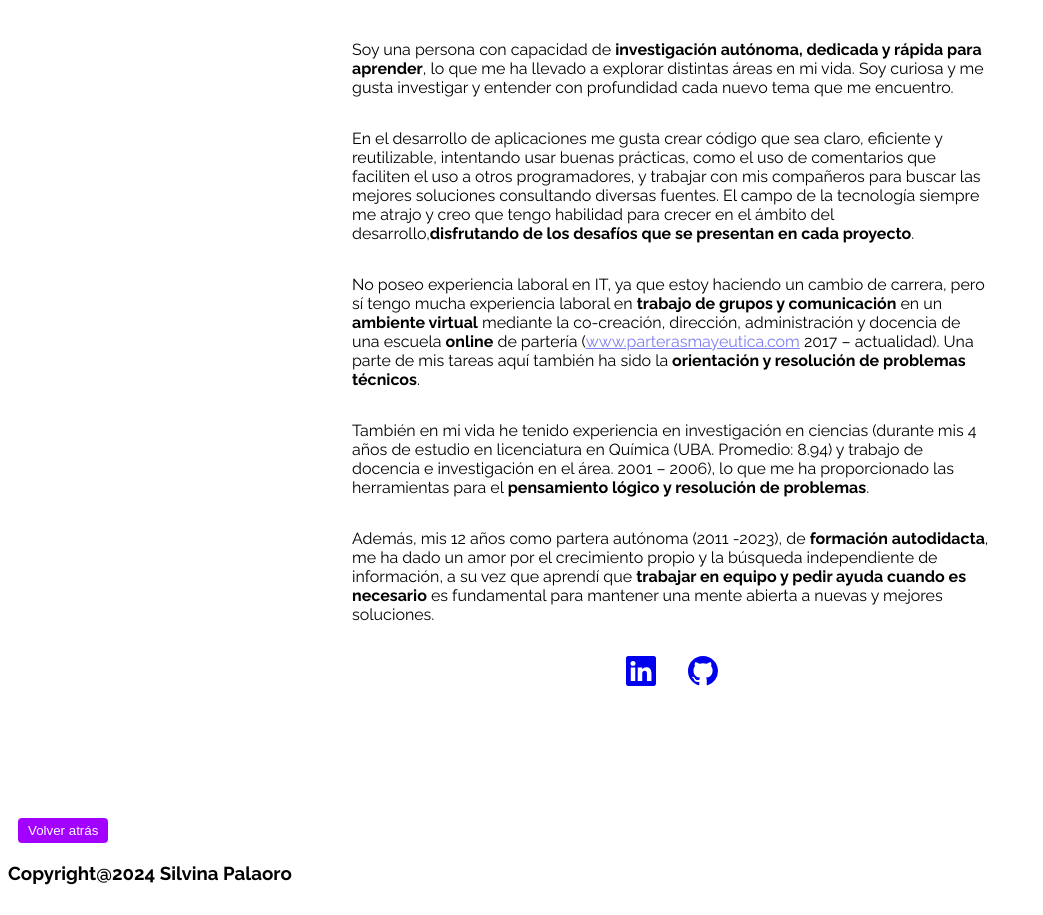
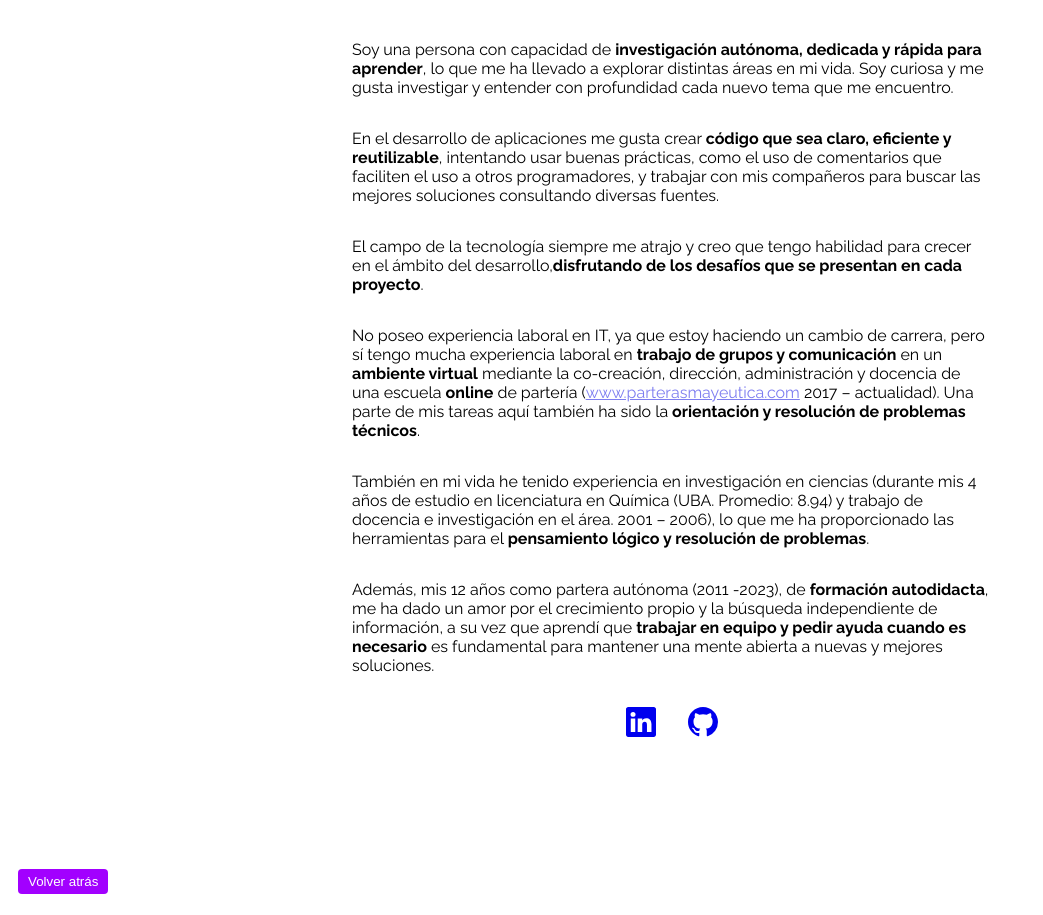
Before and after one commit to Sil-Palaoro/sil-palaoro, a Next.js app: page / in a window 1280 px wide. Shown: the part 2000-2915 px from the top of the page, without its empty margins (0-1043 px from the left). Built offline with nearby package versions, Linux system fonts and the light colour scheme.

Commit message:
mejora #about

```diff
--- a/src/app/page.js
+++ b/src/app/page.js
@@ -152,11 +152,16 @@
                     tema que me encuentro.
                 </p>
                 <p className={styles.p}>
-                    En el desarrollo de aplicaciones me gusta crear código que sea
-                    claro, eficiente y reutilizable, intentando usar buenas prácticas,
+                    En el desarrollo de aplicaciones me gusta crear <strong>
+                        código que sea
+                        claro, eficiente y reutilizable
+                    </strong>, intentando usar buenas prácticas,
                     como el uso de comentarios que faciliten el uso a otros
                     programadores, y trabajar con mis compañeros para buscar las mejores
                     soluciones consultando diversas fuentes.
+                </p>
+                <p className={styles.p}>
+
                     El campo de la tecnología siempre me atrajo y creo que tengo
                     habilidad para crecer en el ámbito del desarrollo,
                     <strong>
```
